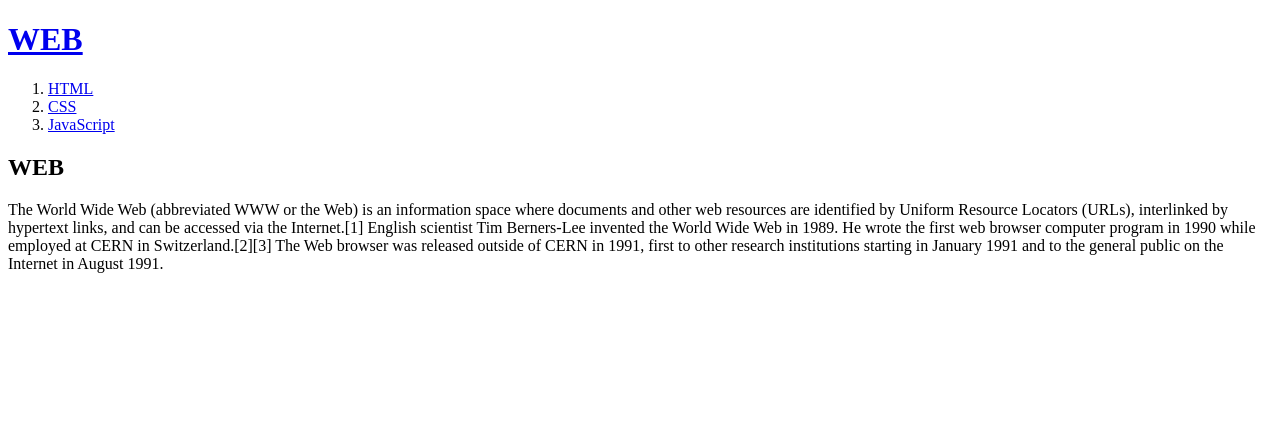
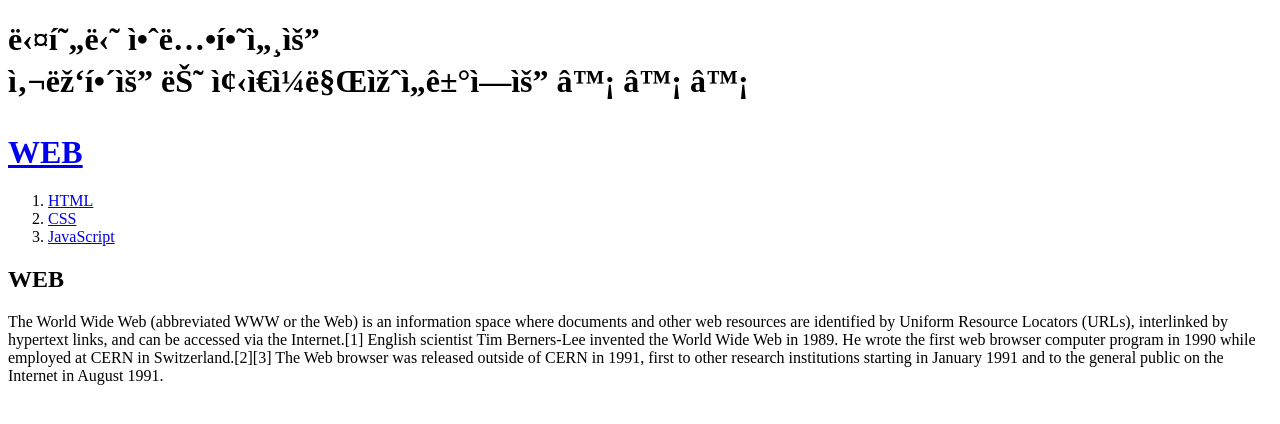
Before and after one commit to jacubp/web1, a plain HTML site: page index.html in a window 1280 px wide. Drawn offline with Linux system fonts and the light colour scheme.

Commit message:
Update index.html

```diff
--- a/index.html
+++ b/index.html
@@ -5,6 +5,8 @@
     <meta charset="urf-8">
 </head>
 <body>
+    <h1>다현님 안녕하세요 <br>
+        사랑해요 늘 좋은일만있을거에요 ♡ ♡ ♡</h1>
     <h1><a href="index.html">WEB</a></h1>
 <ol>
     <li><a href="1.html">HTML</a></li>
```
